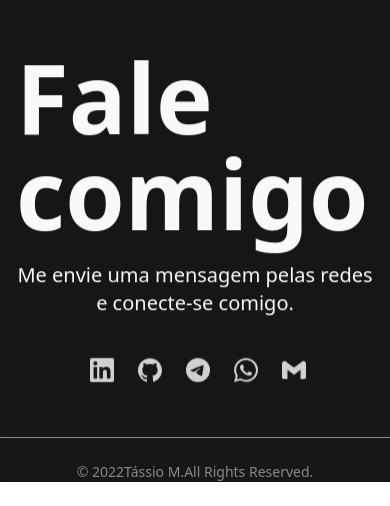
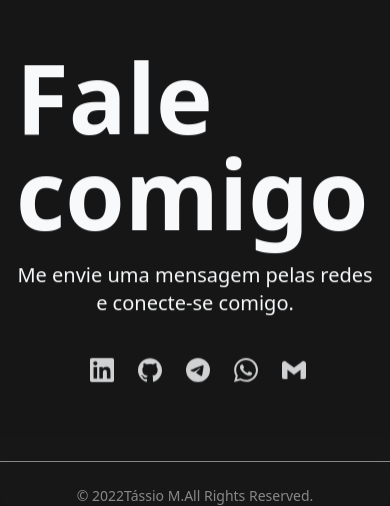
Before and after one commit to Tassio-Med/Portfolio, a React (Vite) app: page / in a window 390 px wide. Shown: the part 4227-4733 px from the top of the page. Before the commit the page ends 4709 px from the top, so only its background shows below. Built offline with nearby package versions, Linux system fonts and the light colour scheme.

Commit message:
feat: animação de scroll velocity adicionada

```diff
--- a/src/Components/ContactMe.jsx
+++ b/src/Components/ContactMe.jsx
@@ -18,7 +18,7 @@ function ContactMe() {
   return (
     <motion.div
       id="contact"
-      className="w-full h-full mt-10 block justify-center items-center md:flex md:justify-center md:items-center md:mt-28 bg-neutral-900"
+      className="overflow-hidden w-full screen mt-10 block justify-center items-center md:flex md:justify-center md:items-center md:mt-28 bg-neutral-900"
       ref={ref}
       initial="hidden"
       animate={controls}
```
